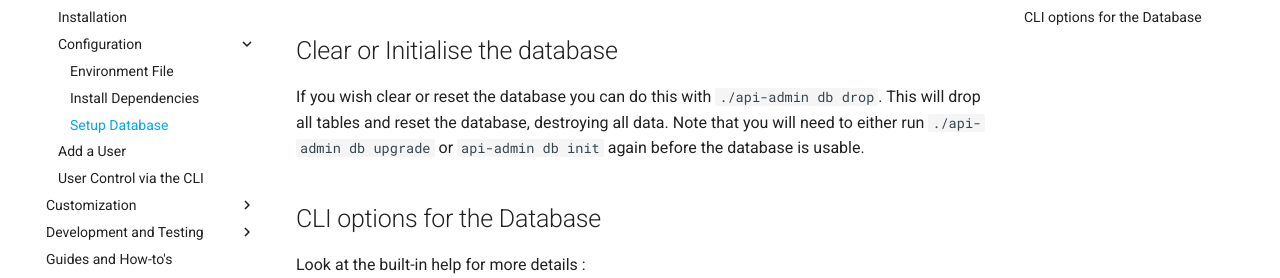
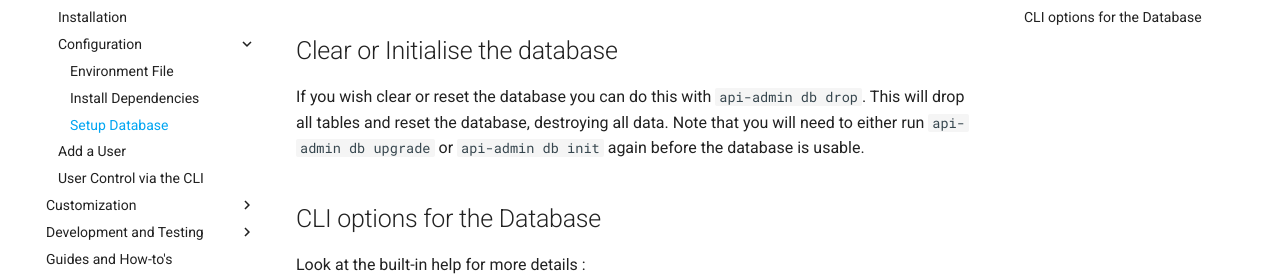
Before and after one commit to seapagan/fastapi-template, an MkDocs documentation site: the page built from docs/usage/configuration/database.md, in a window 1280 px wide and 900 px high, scrolled down 679 px. Shown: the part 172-450 px from the top of the window. Built offline with MkDocs 1.6.1 and Material for MkDocs 9.7.7, drawn with Linux system fonts in a browser that asks for light colours; comment, search, counter and statistics services are not loaded.

```diff
--- a/docs/usage/configuration/database.md
+++ b/docs/usage/configuration/database.md
@@ -38,9 +38,9 @@ migrations).
 
 ## Clear or Initialise the database
 
-If you wish clear or reset the database you can do this with `./api-admin db
+If you wish clear or reset the database you can do this with `api-admin db
 drop`. This will drop all tables and reset the database, destroying all data.
-Note that you will need to either run `./api-admin db upgrade` or `api-admin db
+Note that you will need to either run `api-admin db upgrade` or `api-admin db
 init` again before the database is usable.
 
 ## CLI options for the Database
--- a/pyproject.toml
+++ b/pyproject.toml
@@ -138,7 +138,7 @@ lint.help = "Run all linting checks"
 "docs:serve:all".help = "Serve documentation locally on all interfaces"
 
 # regenerate the openapi.json file
-openapi.cmd = "./api-admin docs openapi --prefix=docs/reference"
+openapi.cmd = "api-admin docs openapi --prefix=docs/reference"
 openapi.help = "Generate an OpenAPI JSON file from this API"
 
 # generate the CHANGELOG.md file
```
Also changed, not shown: README.md (+1 -1 lines), docs/usage/add-user.md (+1 -1 lines).
